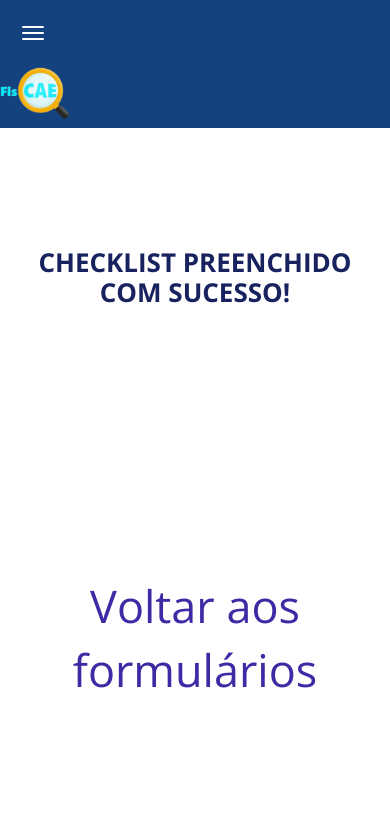
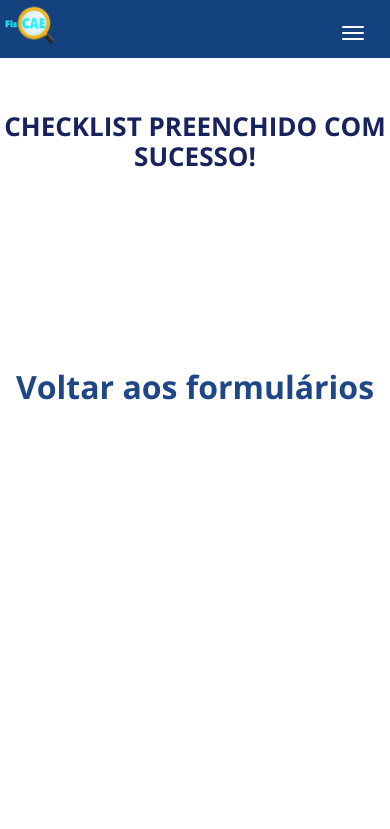
Before and after one commit to fga-eps-mds/fisCAE-2017-2, a Django app: page /success in a window 390 px wide. Shown: the top 829 px of the page. Run offline with Django 3.2, Linux system fonts and the light colour scheme; some libraries are stand-ins or nearby versions.

Commit message:
Does responsive success page
Signed-off-by: Monica Galvao <mksgalvao@gmail.com>

```diff
--- a/src/checklist/static/assets/css/style.css
+++ b/src/checklist/static/assets/css/style.css
@@ -743,3 +743,20 @@ button, input, optgroup, select, textarea {
     text-transform: initial;
 
 	}
+
+	#successMessage{
+
+		font-size: 32px;
+		color: #1F4788;
+		font-weight: bold;
+		text-transform: initial;
+	}
+
+	.backButton{
+
+			background: none;
+			border:none;
+			color:#1F4788;
+			font-weight: bold;
+
+		}
--- a/src/checklist/templates/answerForm.html
+++ b/src/checklist/templates/answerForm.html
@@ -16,6 +16,7 @@
       <link rel="stylesheet" href="static/assets/css/form-elements.css">
       <link rel="stylesheet" href="static/assets/css/style.css">
       <link rel="stylesheet" href="static/assets/css/media-queries.css">
+      <link rel="stylesheet" href="static/assets/css/mobile.css">
 
 
 
--- a/src/checklist/templates/success.html
+++ b/src/checklist/templates/success.html
@@ -18,6 +18,7 @@
   <link rel="stylesheet" href="static/assets/css/form-elements.css">
   <link rel="stylesheet" href="static/assets/css/style.css">
   <link rel="stylesheet" href="static/assets/css/media-queries.css">
+  <link rel="stylesheet" href="static/assets/css/mobile.css">
 
 
 
@@ -38,7 +39,7 @@
 
   <!-- Top menu -->
   <nav class="navbar navbar-fixed-top" role="navigation">
-    <div class="container">
+      <div class="container-fluid">
         <div class="navbar-header">
           <button type="button" class="navbar-toggle collapsed" data-toggle="collapse" data-target="#top-navbar-1">
               <span class="sr-only">Toggle navigation</span>
@@ -46,14 +47,12 @@
               <span class="icon-bar"></span>
               <span class="icon-bar"></span>
             </button>
-        <a href="/"> <img src="static/assets/img/logo/l.png" alt="Fiscae" class="img-responsive"></a>
-
+          <a id="logo" href="/"> <img src="static/assets/img/logo/l.png"  alt="Fiscae" class="pull-left"></a>
         </div>
         <!-- Collect the nav links, forms, and other content for toggling -->
         <div class="collapse navbar-collapse" id="top-navbar-1">
           <ul class="nav navbar-nav navbar-right">
             <li><a href="#top-content">Login</a></li>
-          <li><a href="{% url 'checklist:checklistForm' %}">Iniciar Checklist</a></li>
             <li><a href="#what-we-do">Cartilha</a></li>
             <li><a href="#contact">Denúncia</a></li>
           </ul>
@@ -61,26 +60,12 @@
       </div>
     </nav>
 
-  <!-- form Title -->
-  <div class="page-title-text wow fadeInUp animated" style="visibility: visible; animation-name: fadeInUp;"></div>
-      <div class="container"></div>
-         <div class="form-group section-container checklists-container"></div>
-                <h3></h3>
-        </div>
-      </div>
-  </div>
+  <!-- succes Title -->
 
-
-       <!-- What we do -->
-    <div class="block-3-container section-container what-we-do-container">
-        <div class="container">
-            <div class="form-group-item" style "visibility: visible;"></div>
-              <ul class="form-group"></ul>
-
-    <div id="personalizado">
+        <div id="successMessage">
       <br><br><h3>Checklist preenchido com Sucesso!</h3><br><br>
 
-      <br><br><a href="checklistForm">Voltar aos formulários</a><br><br>
+      <br><br><a href="checklistForm" button class="backButton" >Voltar aos formulários</button><br><br>
 
             </div>
           </div>
```
Lines whose indentation alone changed are shown as unchanged.
